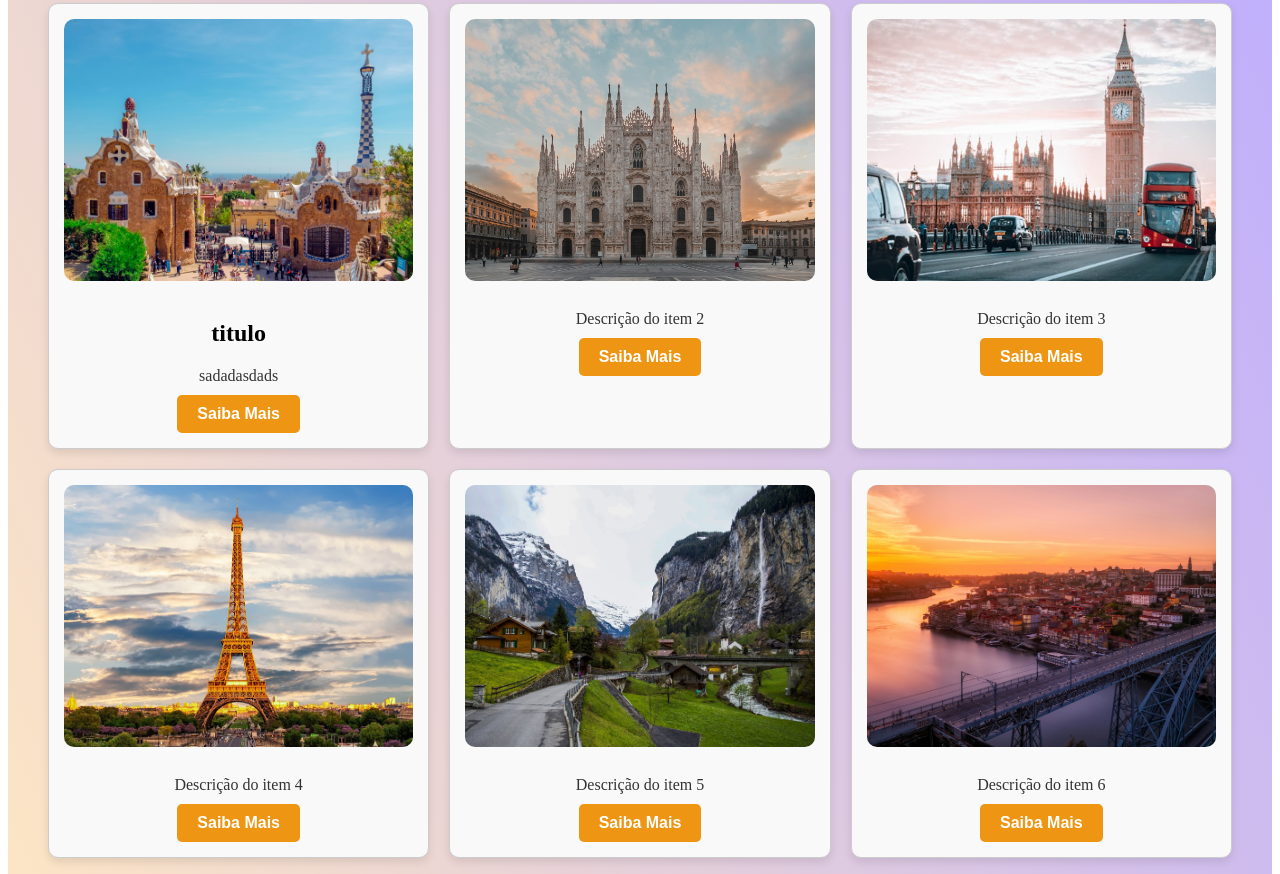
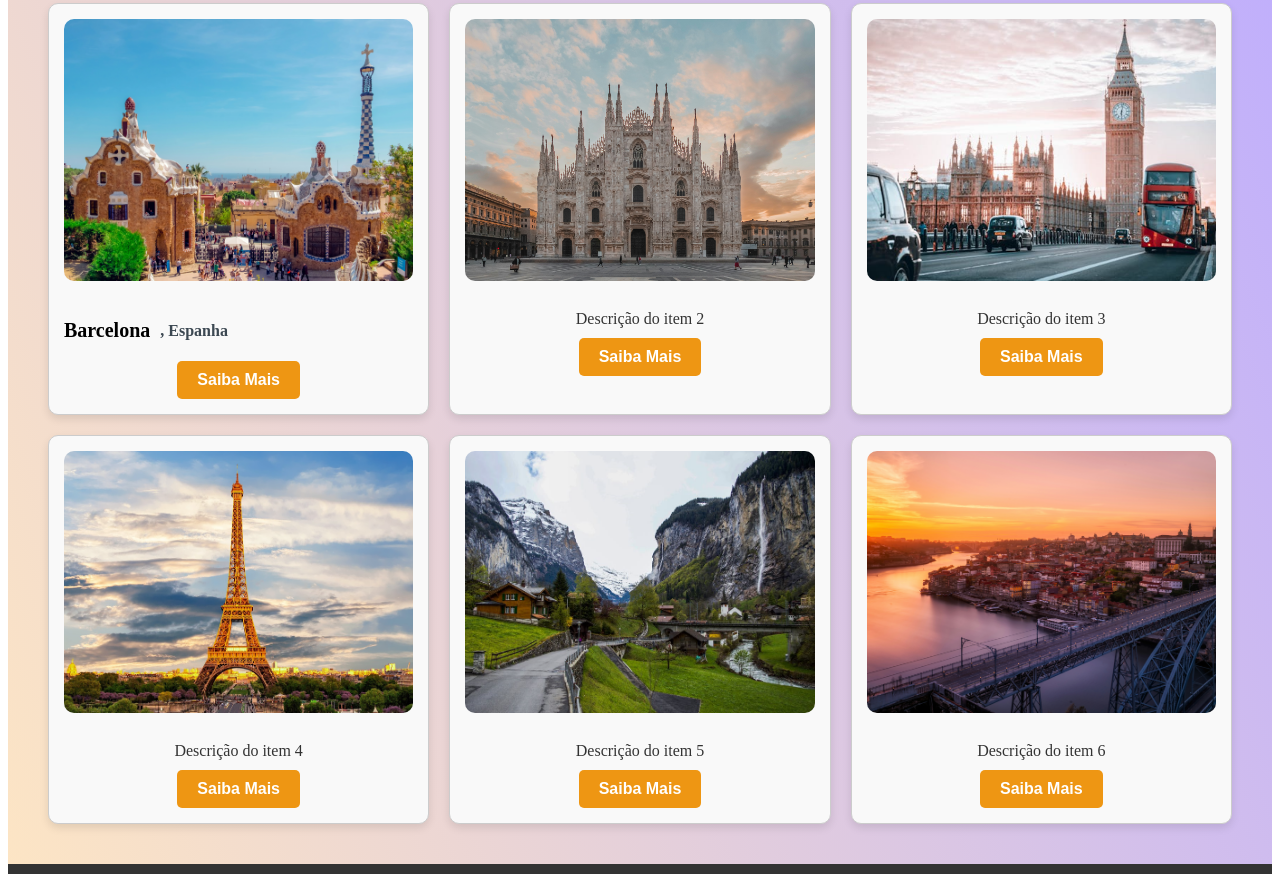
Before and after one commit to FelipeRoufman/Atividade_3, a plain HTML site: page index.html in a window 1280 px wide. Shown: the part 1537-2411 px from the top of the page. Drawn offline with Linux system fonts and the light colour scheme.

Commit message:
o maximo que eu conseguir

```diff
--- a/index.html
+++ b/index.html
@@ -54,7 +54,6 @@
                 </div>
             </form>
         </div>
-
     </div>
 
     <div class="sobre">
@@ -73,52 +72,43 @@
     </div>
 
     <div class="fundoImagem">
-
         <h3 class="titulo centro">Para onde você quer viajar?</h3>
-
         <div class="foto">
-
             <div class="coisas">
                 <img src="img/bacelona.png" alt="barcelona">
-                <h2>titulo</h2>
-                <p>sadadasdads</p>
+                <div class="nomes">
+                    <h3><b>Barcelona</b></h3>
+                    <h4>, Espanha</h4>
+                </div>
                 <button>Saiba Mais</button>
             </div>
-
             <div class="coisas">
                 <img src="img/igreja.png" alt="igreja">
                 <p>Descrição do item 2</p>
                 <button>Saiba Mais</button>
             </div>
-
             <div class="coisas">
                 <img src="img/londres.png" alt="londres">
                 <p>Descrição do item 3</p>
                 <button>Saiba Mais</button>
             </div>
-
             <div class="coisas">
                 <img src="img/paris.png" alt="paris">
                 <p>Descrição do item 4</p>
                 <button>Saiba Mais</button>
             </div>
-
             <div class="coisas">
                 <img src="img/milan.png" alt="milan">
                 <p>Descrição do item 5</p>
                 <button>Saiba Mais</button>
             </div>
-
             <div class="coisas">
                 <img src="img/porto.png" alt="porto">
                 <p>Descrição do item 6</p>
                 <button>Saiba Mais</button>
             </div>
         </div>
-
     </div>
-
-
 
     <footer class="footer">
         <div class="footer-section">
@@ -126,7 +116,6 @@
             <p>Buenas Viagens & Turismo S.A.</p>
             <p>Avenida da Boa Vista, 1234 Porto, Portugal</p>
             <p>Buenas Viagens & Turismo S.A. © Todos os direitos reservados 2024</p>
-
         </div>
 
         <div class="footer-section">
@@ -157,7 +146,6 @@
         </div>
     </footer>
 
-
     <script src="main.js"></script>
 </body>
 </html>
--- a/styles.css
+++ b/styles.css
@@ -1,4 +1,4 @@
-@import url('https://fonts.googleapis.com/css2?family=Lobster&display=swap');
+@import url('https://fonts.googleapis.com/css2?family=Lobster&family=Poppins:ital,wght@0,100;0,200;0,300;0,400;0,500;0,600;0,700;0,800;0,900;1,100;1,200;1,300;1,400;1,500;1,600;1,700;1,800;1,900&display=swap');
 
 .bannerSite {
     background-image: url('img/header.png');
@@ -17,6 +17,7 @@
     background-color: #747DFF59;
     flex-wrap: wrap;
     padding: 10px 20px;
+    font-family: "Poppins", sans-serif;
 }
 
 .boaV {
@@ -36,6 +37,7 @@ h1{
     display: flex;
     align-items: center;
     margin: 0;
+
 }
 
 .navegacaoH li {
@@ -93,6 +95,7 @@ h1{
     background-color: #747DFF59;
     padding: 20px;
     box-sizing: border-box;
+    font-family: "Poppins", sans-serif;
 }
 
 .pesquisa form {
@@ -383,3 +386,18 @@ button:hover {
     border-radius: 10px;
     margin-bottom: 15px;
 }
+
+.coisas .nomes {
+    display: flex;
+    align-items: center;
+    gap: 10px;
+}
+
+.coisas .nomes h3 {
+    margin: 0;
+    font-size: 20px;
+}
+
+h4{
+    color: #3C4852;
+}
```
